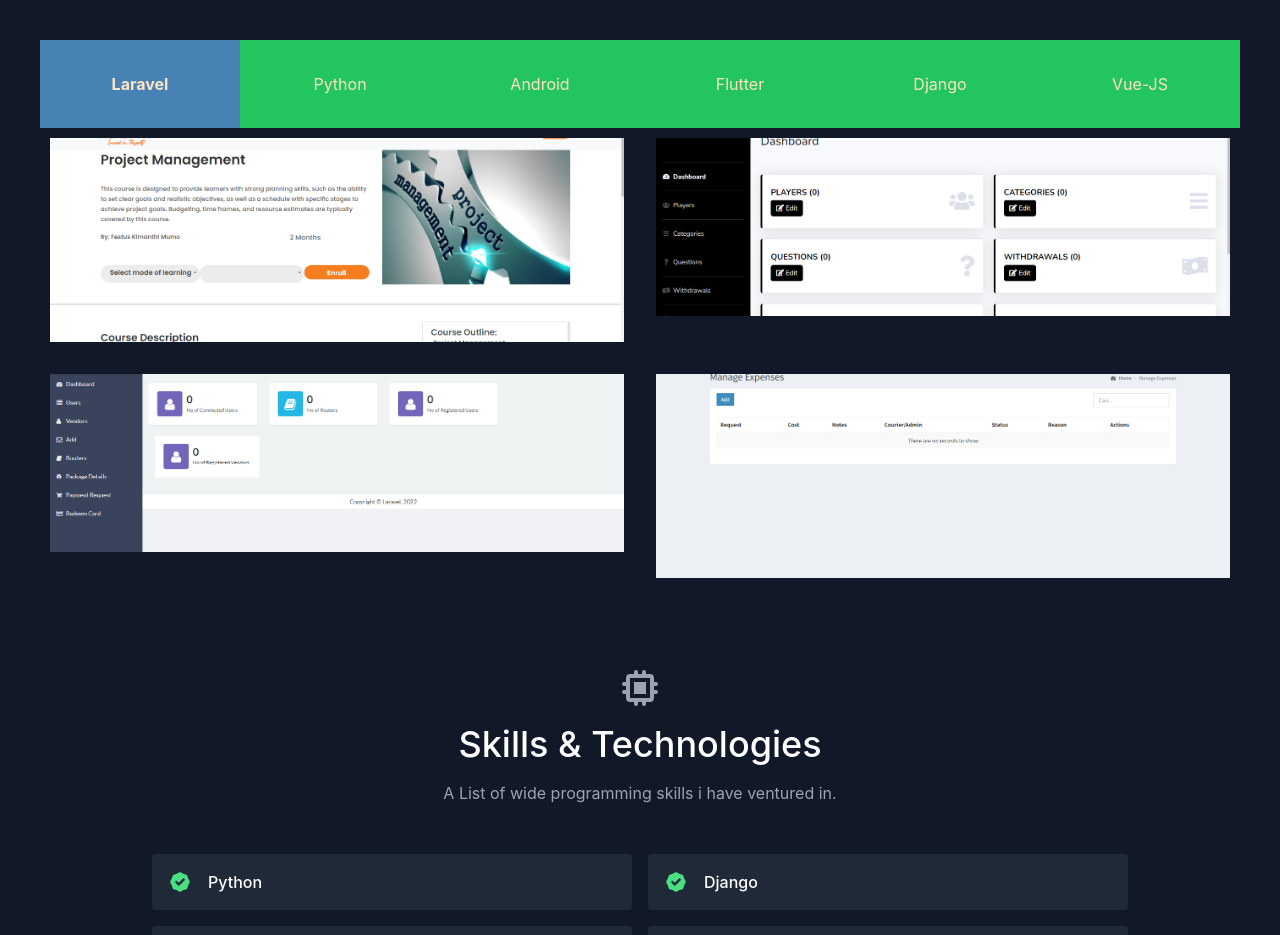
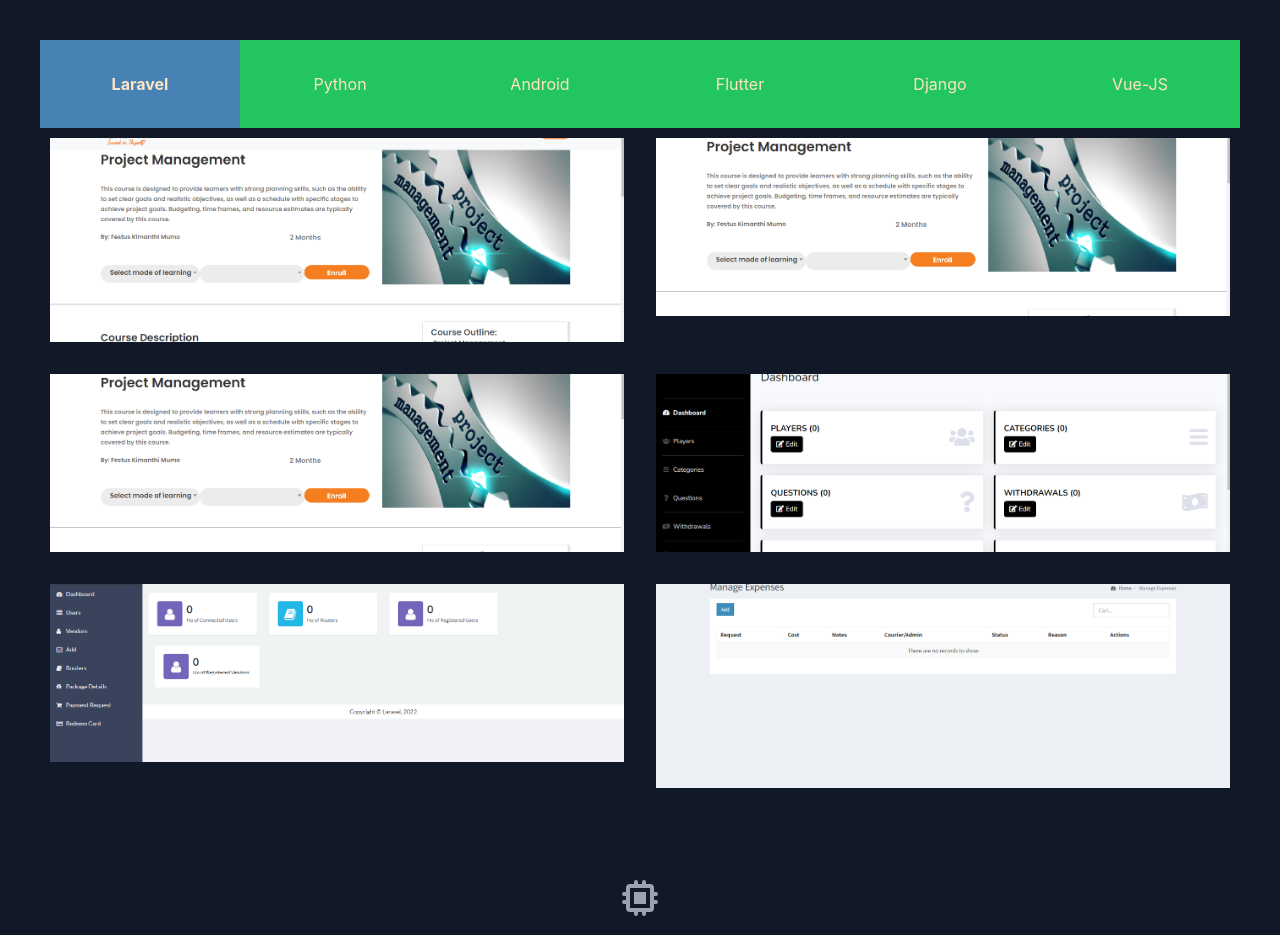
Before and after one commit to freddiefreddy/Portfolio, a React (Create React App) app: page / in a window 1280 px wide. Shown: the part 860-1795 px from the top of the page. Built offline with nearby package versions, Linux system fonts and the light colour scheme.

Commit message:
'updated-projects'

```diff
--- a/src/components/Contact.js
+++ b/src/components/Contact.js
@@ -15,6 +15,7 @@ function Contact() {
 
   function handleSubmit(e) {
     e.preventDefault();
+    console.log(name, email, message);
     fetch("/", {
       method: "POST",
       headers: { "Content-Type": "application/x-www-form-urlencoded" },
--- a/src/data.js
+++ b/src/data.js
@@ -51,6 +51,27 @@ export const projects = [
           "School Learning Platform to Enroll students to begin online classes",
         image: "./ZalegoLMS.png",
         link: "https://zalegoacademy.ac.ke/courses",
+      },
+
+
+      {
+        id: '',
+        title: "Mweguni Enterprises",
+        subtitle: "Laravel ",
+        description:
+          "Loan Management Platform",
+        image: "./ZalegoLMS.png",
+        link: "http://mweguni.co.ke/",
+      },
+
+      {
+        id: '',
+        title: "Mweguni Enterprises",
+        subtitle: "Laravel ",
+        description:
+          "Mentorship Platform for schools to reachout to Mentor",
+        image: "./ZalegoLMS.png",
+        link: "https://mastadi.org/",
       },
 
       {
```
